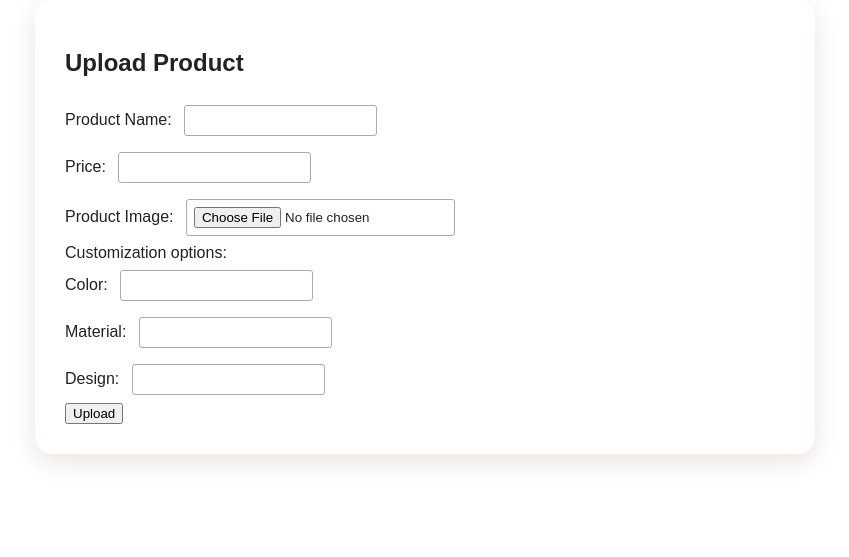
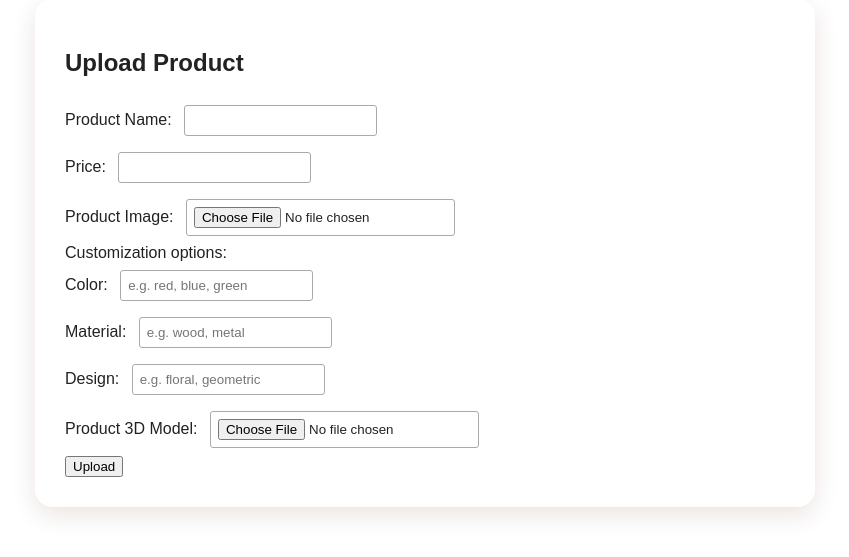
Before and after one commit to yashitchugh/test, a Flask app: page /upload_product in a window 1280 px wide. Shown: the part 61-618 px from the top of the page, without its empty margins (215-1064 px from the left). Run offline with Flask 3, Linux system fonts and the light colour scheme; the visitor is signed in with stand-in values (Sample User, id 1).

Commit message:
Update upload_product.html

```diff
--- a/templates/upload_product.html
+++ b/templates/upload_product.html
@@ -3,6 +3,8 @@
 <head>
     <title>Upload Product</title>
     <link rel="stylesheet" href="{{ url_for('static', filename='styles.css') }}">
+
+
 </head>
 <body>
     <main>
@@ -12,11 +14,14 @@
             Price: <input type="text" name="price" required><br>
             Product Image: <input type="file" name="product_img" accept="image/*" required><br>
             Customization options:<br>
-            Color: <input type="text" name="color_options"><br>
-            Material: <input type="text" name="material_options"><br>
-            Design: <input type="text" name="design_options"><br>
+            Color: <input type="text" name="color_options" placeholder="e.g. red, blue, green"><br>
+            Material: <input type="text" name="material_options" placeholder="e.g. wood, metal"><br>
+            Design: <input type="text" name="design_options" placeholder="e.g. floral, geometric"><br>
+            Product 3D Model: <input type="file" name="product_3dfile" accept=".glb,.gltf,.obj,.stl" required><br>
             <button type="submit">Upload</button>
         </form>
     </main>
+    <script src="{{ url_for('static', filename='js/product_viewer.js') }}"></script>
+
 </body>
 </html>
```
